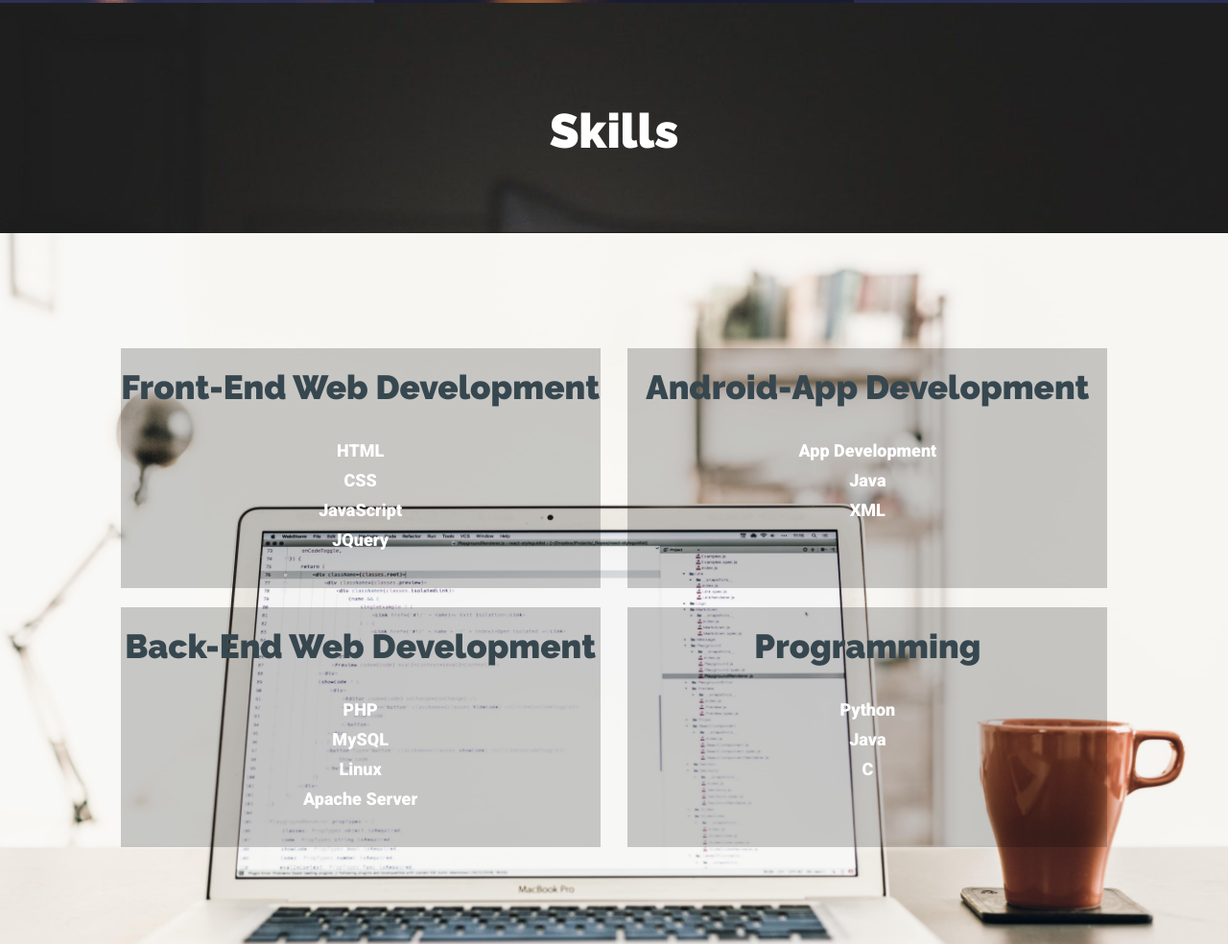
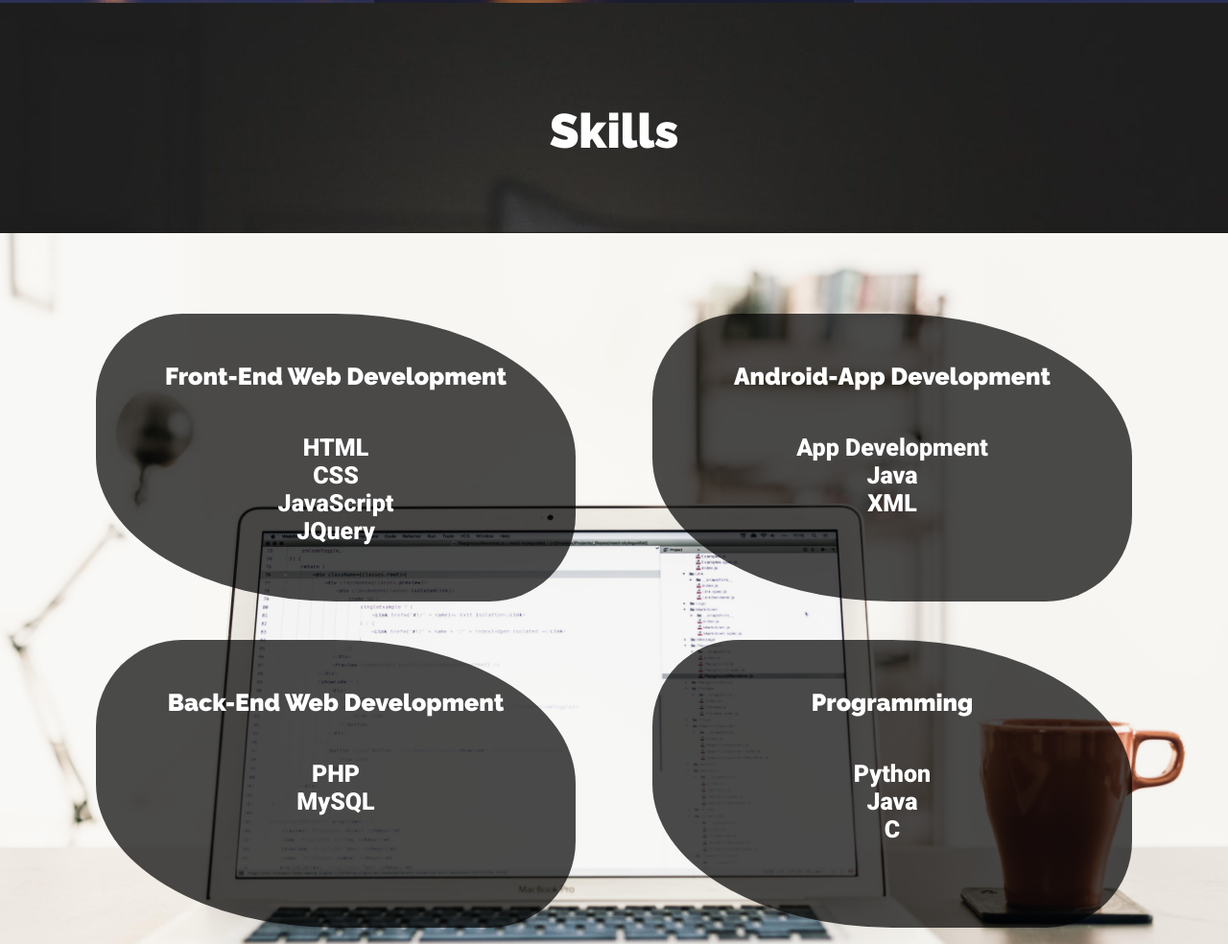
Before and after one commit to devDeejay/DhananjayTrivedi.github.io, a plain HTML site: page index.html in a window 1280 px wide. Shown: the part 1757-2741 px from the top of the page at 96% size. Drawn offline with nearby package versions, Linux system fonts and the light colour scheme; a web font is replaced by a local one.

Commit message:
Minor CSS Changes

```diff
--- a/css.css
+++ b/css.css
@@ -58,7 +58,7 @@ img{
 .name{
     font-family: 'Bungee Shade', cursive;
     line-height: 1;
-    padding-bottom: 30px;
+    margin-top: 100px;
 }
 .desc{
     font-family: 'Montserrat', sans-serif;
@@ -138,22 +138,22 @@ footer img{
 .skill{
     box-sizing: border-box;
     color: white;
-    margin-top: 20px;
     margin-left: 20px;
+    margin-top: 40px;
     width: 500px;
-    height: 250px;
-    background-color: rgba(0,0,0,0.2);
+    height: 300px;
+    border-radius: 90px 50%;
+    background-color: rgba(0,0,0,0.7);
 }
 .skill ol li {
     list-style: none;
-    margin-top: 10px;
-    font-size: 18px;
+    font-size: 25px;
     font-family: 'Roboto', sans-serif;
 }
 
 .skill ol{
     text-align: center;
-    padding: 15px;
+    padding: 35px;
 }
 
 .frontEnd,.backEnd{
@@ -165,17 +165,19 @@ footer img{
     margin-right: 5%;
 }
 .skillContainer{
-    padding-top: 100px;
-    max-width: 1143px;
+    position: relative;
+    top: 5%;
+    transform: translateY(-50%);
+    max-width: 1200px;
     margin: 0 auto;
     box-sizing: border-box;
 }
 .skill h1{
-    padding: 20px 0 10px 0;
+    padding:  50px 0 10px 0;
     text-align: center;
     font-family: 'Raleway', sans-serif;
-    color:#37474F;
-    font-size: 35px;
+    color:white;
+    font-size: 25px;
 }
 
 /* Resume Page */
--- a/index.html
+++ b/index.html
@@ -57,8 +57,6 @@
             <ol>
                 <li>PHP</li>
                 <li>MySQL</li>
-                <li>Linux</li>
-                <li>Apache Server</li>
             </ol>
         </div>
             <div class="skill programming"><h1>Programming</h1>
@@ -86,7 +84,6 @@
         </div>
     </div>
 
-
     <footer class="page">
         <p>
             Created With <img src="Images/heart.png"> By Dhananjay Trivedi
```
